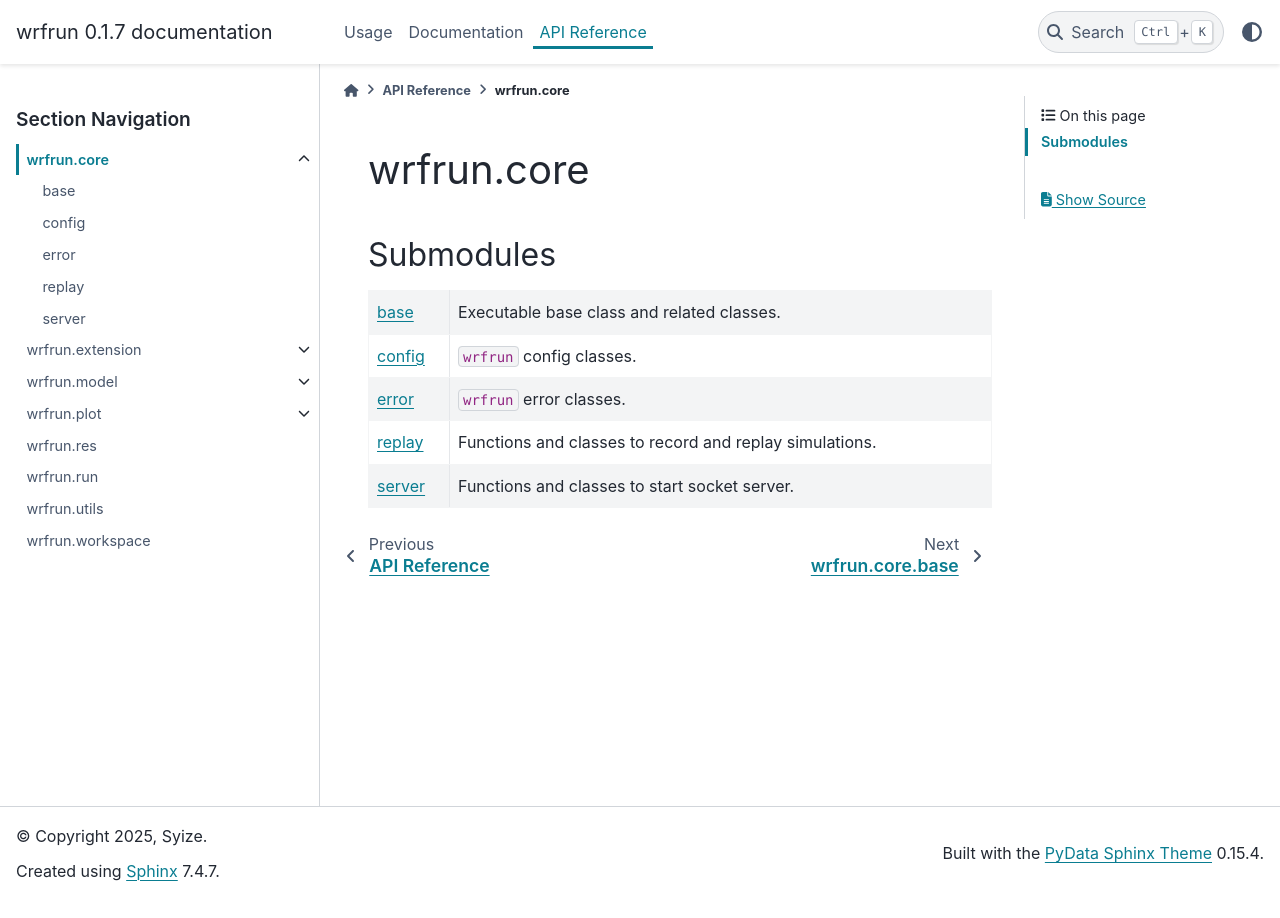
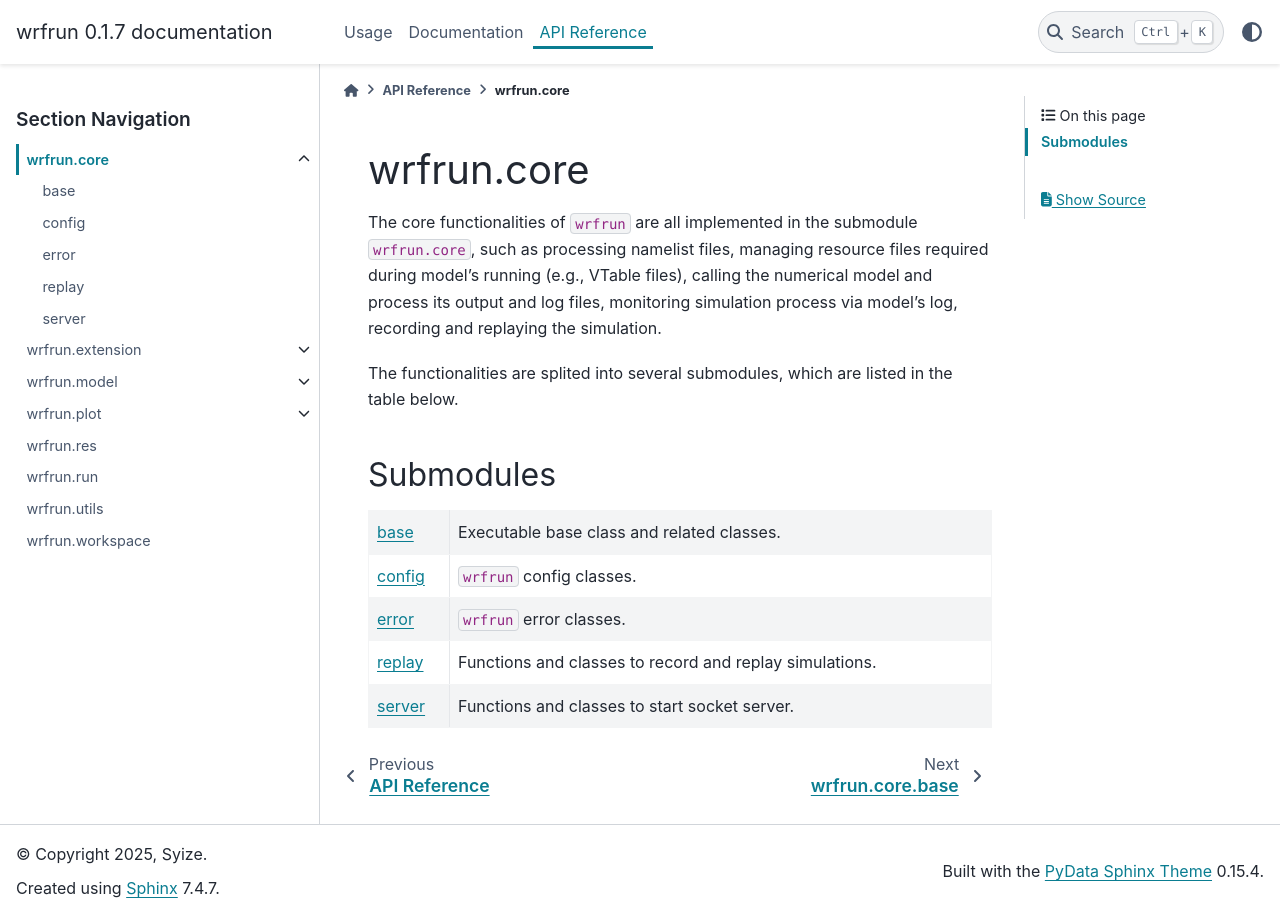
Before and after one commit to wrfrun/wrfrun, a Sphinx documentation site: the page built from docs/source/api/core.rst, in a window 1280 px wide. Built offline with Sphinx 7.4.7 and the PyData theme 0.15.4, drawn with Linux system fonts in a browser that asks for light colours.

Commit message:
change log
Changes:

    docs/*: Update docs.

```diff
--- a/docs/source/api/core.rst
+++ b/docs/source/api/core.rst
@@ -1,5 +1,9 @@
 wrfrun.core
 ###########
+
+The core functionalities of ``wrfrun`` are all implemented in the submodule ``wrfrun.core``, such as processing namelist files, managing resource files required during model's running (e.g., VTable files), calling the numerical model and process its output and log files, monitoring simulation process via model's log, recording and replaying the simulation.
+
+The functionalities are splited into several submodules, which are listed in the table below.
 
 Submodules
 **********
--- a/docs/source/api/index.rst
+++ b/docs/source/api/index.rst
@@ -17,6 +17,8 @@ API Reference
 Submodules
 **********
 
+Submodules are listed in the table below. They may also contain submodules which belong to themselves. You can check the sidebar on the *left* or refer to their own page for more information.
+
 ================================= ===========================================================
 :doc:`core </api/core>`           ``wrfrun`` core functionalities.
 :doc:`extension </api/extension>` Extensions provide more functionalities.
```
